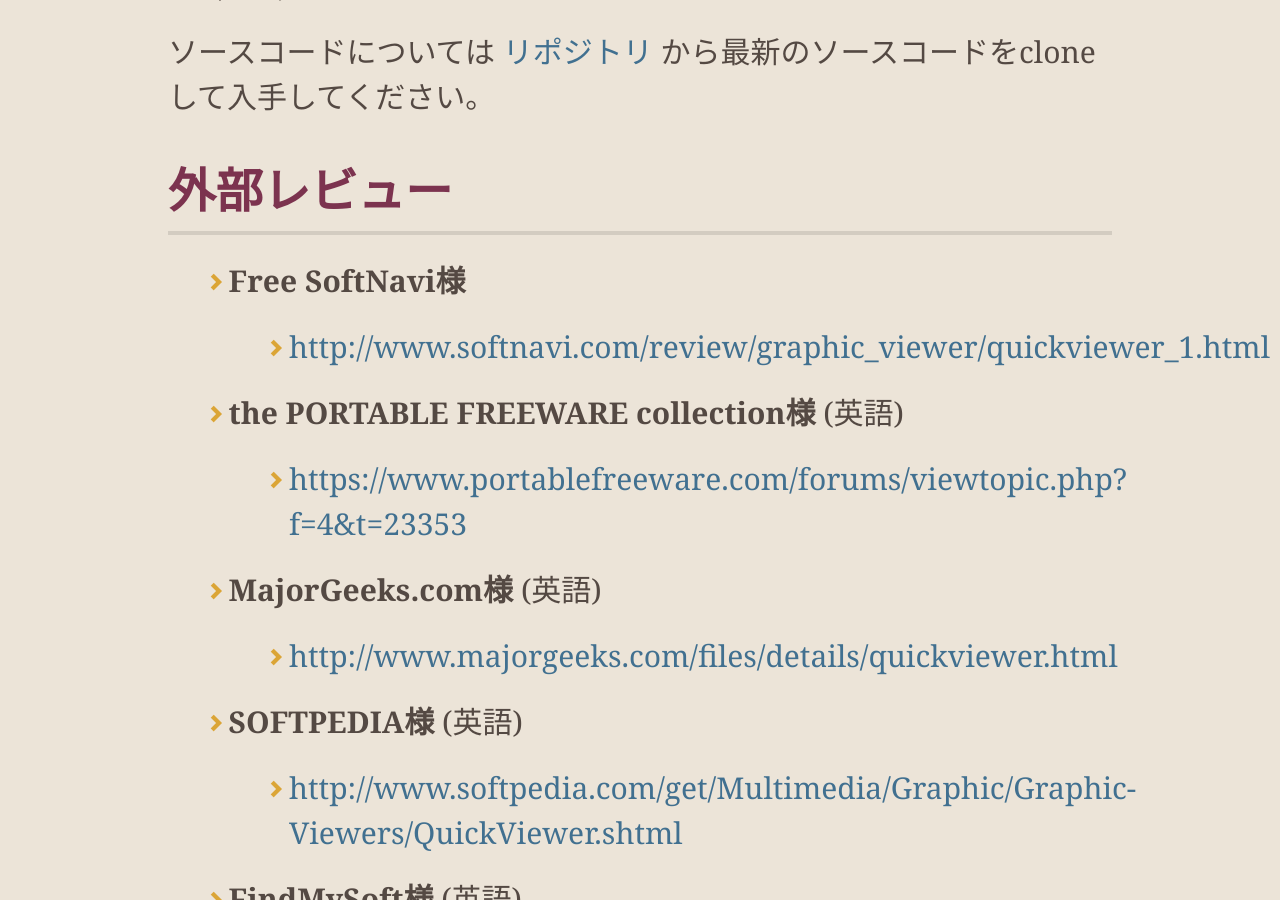
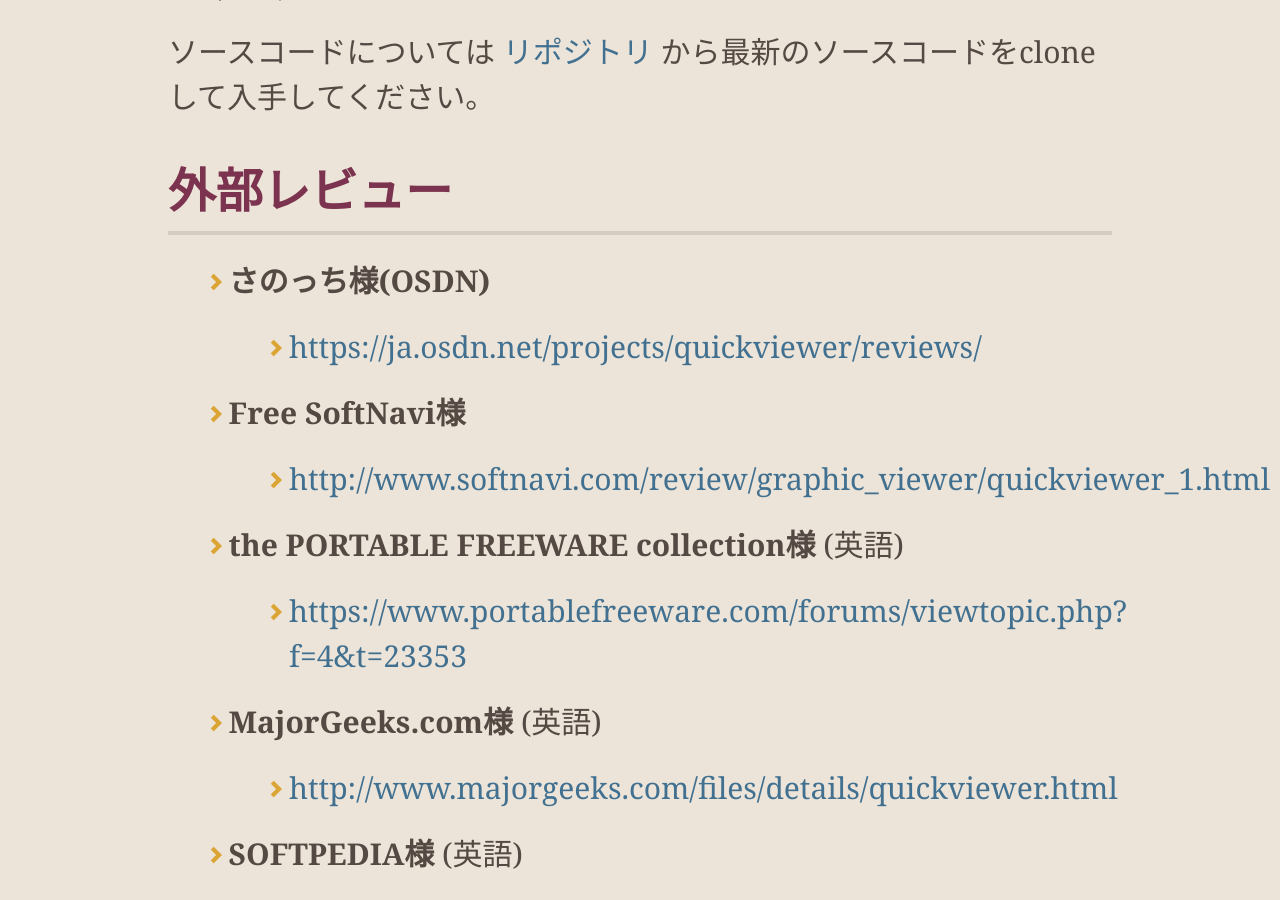
Before and after one commit to kanryu/quickviewer, a Jekyll site: the page built from docs/index-ja.md, in a window 1280 px wide and 900 px high, scrolled down 2469 px. Built offline with Jekyll 4.4.1, drawn with Linux system fonts in a browser that asks for light colours; nearby versions of some CDN libraries; our own code applies the rules of GitHub Pages for plain Markdown files.

Commit message:
Update index-ja.md

```diff
--- a/docs/index-ja.md
+++ b/docs/index-ja.md
@@ -47,7 +47,8 @@ layout: default
 ソースコードについては [リポジトリ](https://github.com/kanryu/quickviewer) から最新のソースコードをcloneして入手してください。
 
 ## 外部レビュー
-
+- **さのっち様(OSDN)**
+    - [https://ja.osdn.net/projects/quickviewer/reviews/](https://ja.osdn.net/projects/quickviewer/reviews/)
 - **Free SoftNavi様**
     - [http://www.softnavi.com/review/graphic_viewer/quickviewer_1.html](http://www.softnavi.com/review/graphic_viewer/quickviewer_1.html)
 - **the PORTABLE FREEWARE collection様** (英語)
```
